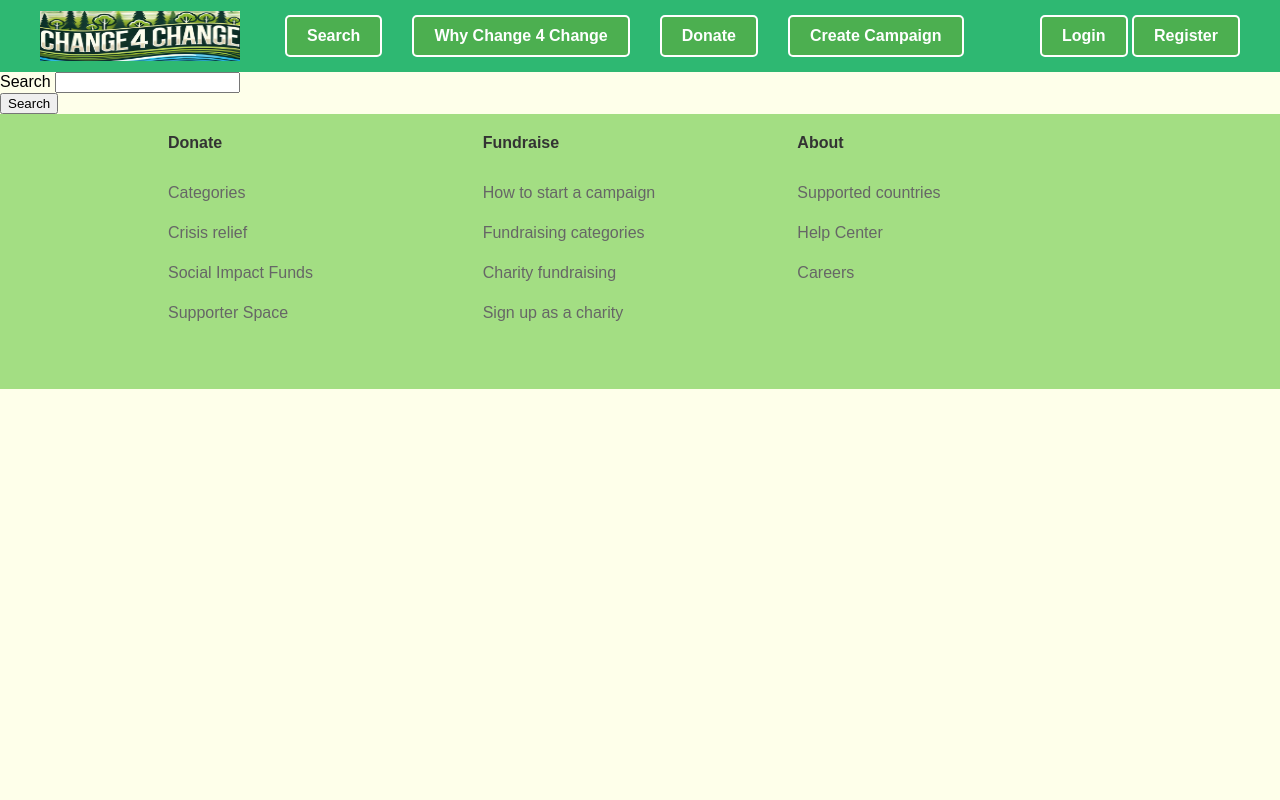
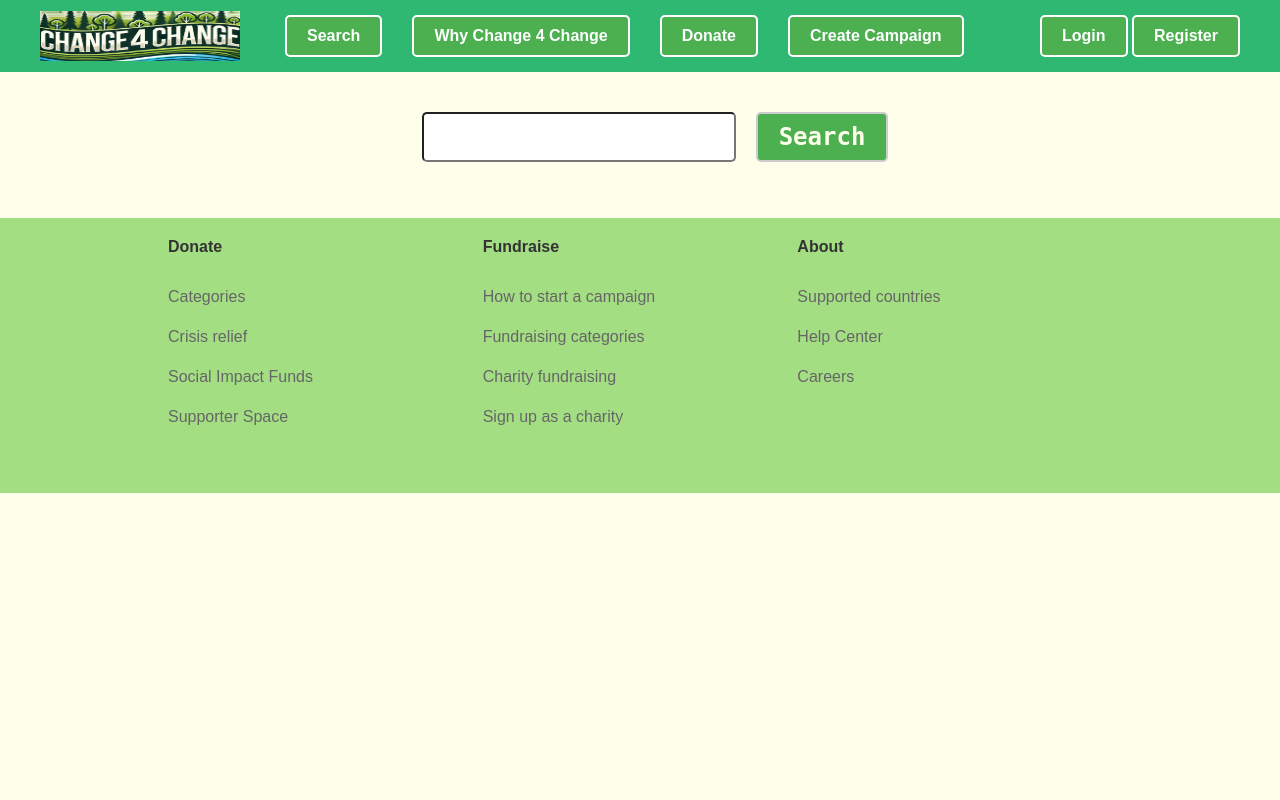
Before and after one commit to bboatright01/bboatright01.github.io, a Flask app: page /search in a window 1280 px wide. Run offline with Flask 3, Linux system fonts and the light colour scheme; parts of the project's set-up code (start-up, migrations or seed data) failed here and were passed over.

Commit message:
Add css styling to search bar

```diff
--- /dev/null
+++ b/static/css/search.css
@@ -0,0 +1,55 @@
+body {
+    font-family: Arial, sans-serif;
+    background-color: #f4f4f9;
+    display: flex;
+    flex-direction: column;
+    align-items: center;
+    background-color: white;
+    margin: 0;
+    padding: 0;
+}
+/* Sets spacing between form elements */
+.form-box {
+    /*display: grid;*/
+    /*place-items: center;*/
+    margin: 20px 10px;
+
+}
+/* Sets the width and height of the form input fields */
+.form-input {
+    height: 50px;
+}
+/* Sets the font family and size for the form input text */
+input[type="text"]{
+    font-family: monospace;
+    font-size: 24px;
+
+    background-color: white;
+    border-radius: 5px;
+}
+/* Styles the form submit button */
+.submit-button {
+    height: 50px;
+    width: calc(100% + 30px);
+    font-size: 24px;
+    font-family: monospace;
+    background-color: #4CAF50;
+    color: #feffea;
+    border: 2px solid #ccc;
+    cursor: pointer;
+    font-weight: bold;
+    border-radius: 5px;
+}
+/* Sets the font family, size, and weight of each field descriptor */
+.field-descriptor {
+    font-size: 24px;
+    font-family: monospace;
+    font-weight: bold;
+}
+.search-container {
+    display: flex;
+    flex-direction: row;
+    margin-top: 20px;
+    margin-bottom: 20px;
+
+}
--- a/templates/search.html
+++ b/templates/search.html
@@ -1,12 +1,17 @@
+<!-- Links to the external stylesheet -->
+<link rel="stylesheet" href="{{ url_for('static', filename='css/search.css') }}"> <!-- url_for required to use style sheet with flask-->
+
 {% include 'header.html' %} <!-- This is a jinja template that imports header.html into search.html-->
 
 <form id="campaign-form" name="campaign-form" action="/search" method="post" enctype="application/x-www-form-urlencoded">
-    <div class="form-box">
-        <label class="field-descriptor">Search</label>
-        <input type="text" required maxlength="250" class="form-input" id="campaign-name" name="search-query">
-    </div>
-    <div class="form-box">
-        <button type="submit" class="submit-button">Search</button>
+    <div class="search-container">
+        <div class="form-box">
+            <label class="field-descriptor"></label>
+            <input type="text" required maxlength="250" class="form-input" id="campaign-name" name="search-query">
+        </div>
+        <div class="form-box">
+            <button type="submit" class="submit-button">Search</button>
+        </div>
     </div>
 </form>
 
```
